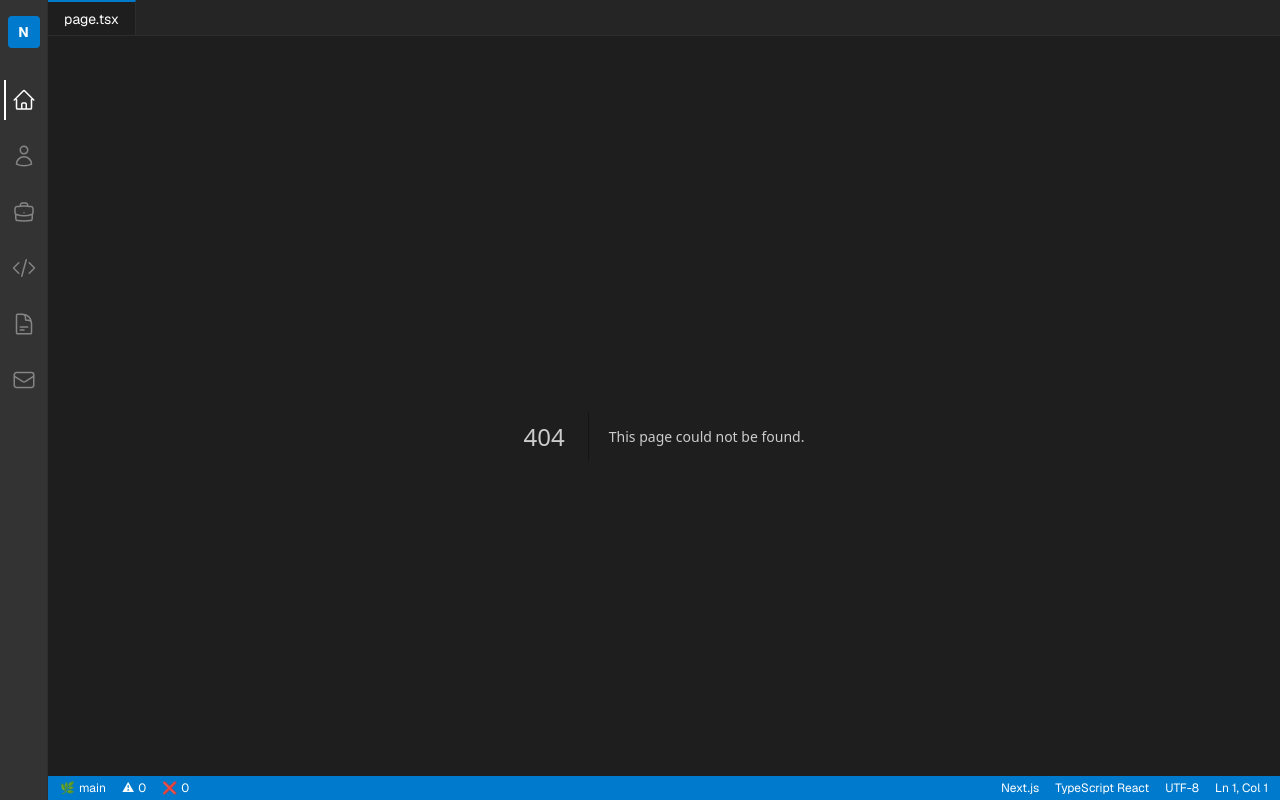
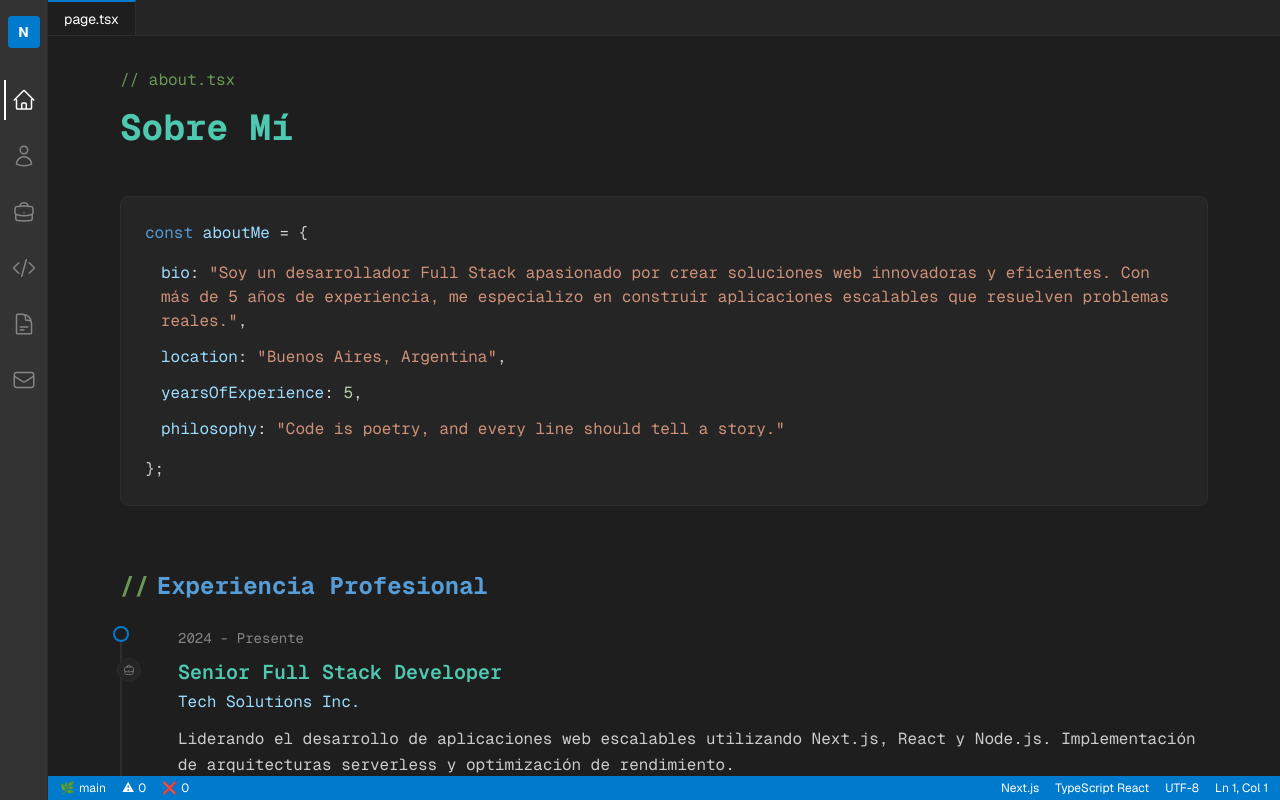
Before and after one commit to NGiudiDev/ngiudi-portfolio, a Next.js app: page /about in a window 1280 px wide. Before the commit this address had no page. Built offline with nearby package versions, Linux system fonts and the light colour scheme.

Commit message:
create layout of about me page

```diff
--- /dev/null
+++ b/app/about/page.tsx
@@ -0,0 +1,161 @@
+import { TimelineItem } from "../components/TimelineItem";
+import { InterestCard } from "../components/InterestCard";
+
+const experiences = [
+  {
+    year: "2024 - Presente",
+    title: "Senior Full Stack Developer",
+    company: "Tech Solutions Inc.",
+    description: "Liderando el desarrollo de aplicaciones web escalables utilizando Next.js, React y Node.js. Implementación de arquitecturas serverless y optimización de rendimiento.",
+    type: "work" as const
+  },
+  {
+    year: "2022 - 2024",
+    title: "Full Stack Developer",
+    company: "Digital Agency",
+    description: "Desarrollo de aplicaciones web y móviles para clientes. Trabajo con React, TypeScript, y AWS. Colaboración con equipos multidisciplinarios.",
+    type: "work" as const
+  },
+  {
+    year: "2020 - 2022",
+    title: "Frontend Developer",
+    company: "StartUp XYZ",
+    description: "Construcción de interfaces de usuario modernas y responsivas. Implementación de mejores prácticas de accesibilidad y UX.",
+    type: "work" as const
+  }
+];
+
+const education = [
+  {
+    year: "2019 - 2023",
+    title: "Ingeniería en Sistemas",
+    company: "Universidad Nacional",
+    description: "Enfoque en desarrollo de software, algoritmos, estructuras de datos y arquitectura de sistemas.",
+    type: "education" as const
+  },
+  {
+    year: "2023",
+    title: "AWS Certified Solutions Architect",
+    company: "Amazon Web Services",
+    description: "Certificación en diseño y despliegue de sistemas escalables en AWS.",
+    type: "education" as const
+  }
+];
+
+const interests = [
+  {
+    icon: "💻",
+    title: "Open Source",
+    description: "Contribuyo a proyectos open source y mantengo mis propias librerías."
+  },
+  {
+    icon: "🎓",
+    title: "Aprendizaje Continuo",
+    description: "Siempre explorando nuevas tecnologías y mejores prácticas de desarrollo."
+  },
+  {
+    icon: "🎨",
+    title: "UI/UX Design",
+    description: "Me apasiona crear experiencias de usuario intuitivas y atractivas."
+  },
+  {
+    icon: "🚀",
+    title: "Innovación",
+    description: "Busco constantemente formas de mejorar procesos y crear soluciones eficientes."
+  }
+];
+
+export default function AboutPage() {
+  return (
+    <div className="p-8 font-mono max-w-6xl mx-auto">
+      {/* Header */}
+      <div className="mb-12">
+        <div className="mb-4">
+          <span className="text-[#6a9955]">// about.tsx</span>
+        </div>
+        <h1 className="text-4xl font-bold text-[#4ec9b0] mb-4">
+          Sobre Mí
+        </h1>
+      </div>
+
+      {/* Introduction */}
+      <section className="mb-16">
+        <div className="bg-[#252526] border border-[#2d2d2d] rounded-lg p-6">
+          <div className="mb-4">
+            <span className="text-[#569cd6]">const</span>{" "}
+            <span className="text-[#9cdcfe]">aboutMe</span>{" "}
+            <span className="text-[#d4d4d4]">=</span>{" "}
+            <span className="text-[#d4d4d4]">{"{"}</span>
+          </div>
+
+          <div className="pl-4 space-y-3 text-[#d4d4d4]">
+            <p>
+              <span className="text-[#9cdcfe]">bio</span>
+              <span className="text-[#d4d4d4]">:</span>{" "}
+              <span className="text-[#ce9178]">&quot;Soy un desarrollador Full Stack apasionado por crear soluciones web innovadoras y eficientes. Con más de 5 años de experiencia, me especializo en construir aplicaciones escalables que resuelven problemas reales.&quot;</span>
+              <span className="text-[#d4d4d4]">,</span>
+            </p>
+            <p>
+              <span className="text-[#9cdcfe]">location</span>
+              <span className="text-[#d4d4d4]">:</span>{" "}
+              <span className="text-[#ce9178]">&quot;Buenos Aires, Argentina&quot;</span>
+              <span className="text-[#d4d4d4]">,</span>
+            </p>
+            <p>
+              <span className="text-[#9cdcfe]">yearsOfExperience</span>
+              <span className="text-[#d4d4d4]">:</span>{" "}
+              <span className="text-[#b5cea8]">5</span>
+              <span className="text-[#d4d4d4]">,</span>
+            </p>
+            <p>
+              <span className="text-[#9cdcfe]">philosophy</span>
+              <span className="text-[#d4d4d4]">:</span>{" "}
+              <span className="text-[#ce9178]">&quot;Code is poetry, and every line should tell a story.&quot;</span>
+            </p>
+          </div>
+
+          <div className="mt-4">
+            <span className="text-[#d4d4d4]">{"}"}</span>
+            <span className="text-[#d4d4d4]">;</span>
+          </div>
+        </div>
+      </section>
+
+      {/* Experience Timeline */}
+      <section className="mb-16">
+        <h2 className="text-2xl font-bold text-[#569cd6] mb-6 flex items-center gap-2">
+          <span className="text-[#6a9955]">//</span> Experiencia Profesional
+        </h2>
+        <div className="space-y-4">
+          {experiences.map((exp, index) => (
+            <TimelineItem key={index} item={exp} />
+          ))}
+        </div>
+      </section>
+
+      {/* Education Timeline */}
+      <section className="mb-16">
+        <h2 className="text-2xl font-bold text-[#569cd6] mb-6 flex items-center gap-2">
+          <span className="text-[#6a9955]">//</span> Educación & Certificaciones
+        </h2>
+        <div className="space-y-4">
+          {education.map((edu, index) => (
+            <TimelineItem key={index} item={edu} />
+          ))}
+        </div>
+      </section>
+
+      {/* Interests */}
+      <section className="mb-8">
+        <h2 className="text-2xl font-bold text-[#569cd6] mb-6 flex items-center gap-2">
+          <span className="text-[#6a9955]">//</span> Intereses & Pasiones
+        </h2>
+        <div className="grid grid-cols-1 md:grid-cols-2 lg:grid-cols-4 gap-4">
+          {interests.map((interest, index) => (
+            <InterestCard key={index} interest={interest} />
+          ))}
+        </div>
+      </section>
+    </div>
+  );
+}
--- /dev/null
+++ b/app/components/InterestCard.tsx
@@ -0,0 +1,27 @@
+"use client";
+
+interface InterestCardProps {
+  interest: {
+    icon: string;
+    title: string;
+    description: string;
+  };
+}
+
+export function InterestCard({ interest }: InterestCardProps) {
+  return (
+    <div className="bg-[#252526] border border-[#2d2d2d] rounded-lg p-5 hover:border-[#007acc] transition-all duration-300 group hover:scale-105">
+      <div className="text-4xl mb-3 group-hover:scale-110 transition-transform duration-300">
+        {interest.icon}
+      </div>
+
+      <h3 className="text-lg font-semibold text-[#4ec9b0] mb-2 group-hover:text-[#6dd4bd] transition-colors">
+        {interest.title}
+      </h3>
+
+      <p className="text-[#cccccc] text-sm leading-relaxed">
+        {interest.description}
+      </p>
+    </div>
+  );
+}
--- /dev/null
+++ b/app/components/TimelineItem.tsx
@@ -0,0 +1,50 @@
+"use client";
+
+import { BriefcaseIcon, AcademicCapIcon } from "@heroicons/react/24/outline";
+
+interface TimelineItemProps {
+  item: {
+    year: string;
+    title: string;
+    company: string;
+    description: string;
+    type: "work" | "education";
+  };
+}
+
+export function TimelineItem({ item }: TimelineItemProps) {
+  const Icon = item.type === "work" ? BriefcaseIcon : AcademicCapIcon;
+
+  return (
+    <div className="relative pl-8 pb-8 border-l-2 border-[#2d2d2d] last:pb-0 hover:border-[#007acc] transition-colors group">
+      {/* Timeline dot */}
+      <div className="absolute -left-[9px] top-0 w-4 h-4 rounded-full bg-[#1e1e1e] border-2 border-[#007acc] group-hover:bg-[#007acc] transition-colors" />
+
+      {/* Icon */}
+      <div className="absolute -left-[5px] top-8">
+        <div className="w-6 h-6 rounded-full bg-[#252526] border border-[#2d2d2d] flex items-center justify-center">
+          <Icon className="w-3 h-3 text-[#858585]" />
+        </div>
+      </div>
+
+      {/* Content */}
+      <div className="ml-6">
+        <div className="mb-2">
+          <span className="text-[#858585] text-sm font-mono">{item.year}</span>
+        </div>
+
+        <h3 className="text-xl font-semibold text-[#4ec9b0] mb-1">
+          {item.title}
+        </h3>
+
+        <p className="text-[#9cdcfe] mb-3">
+          {item.company}
+        </p>
+
+        <p className="text-[#cccccc] leading-relaxed">
+          {item.description}
+        </p>
+      </div>
+    </div>
+  );
+}
```
